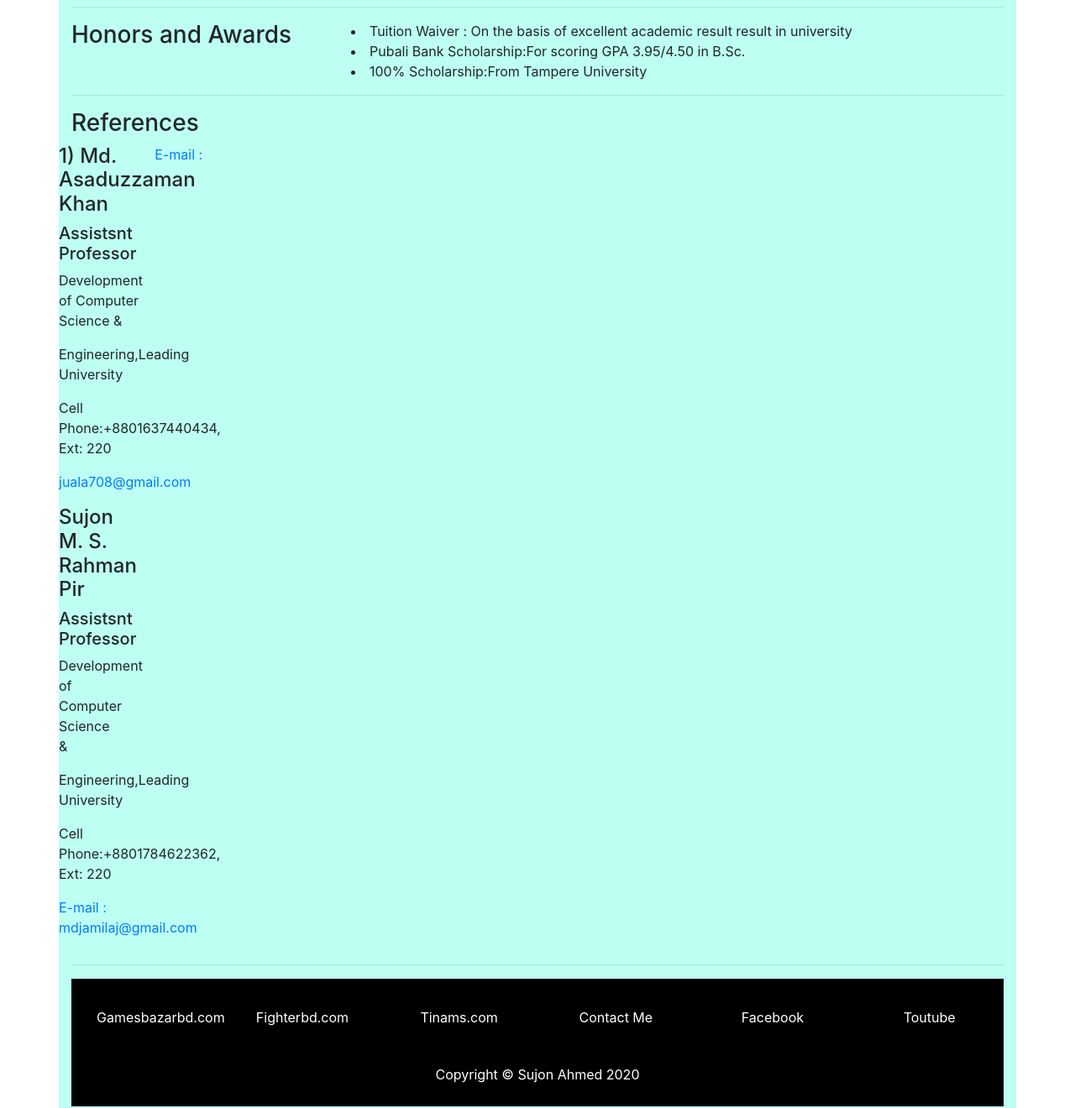
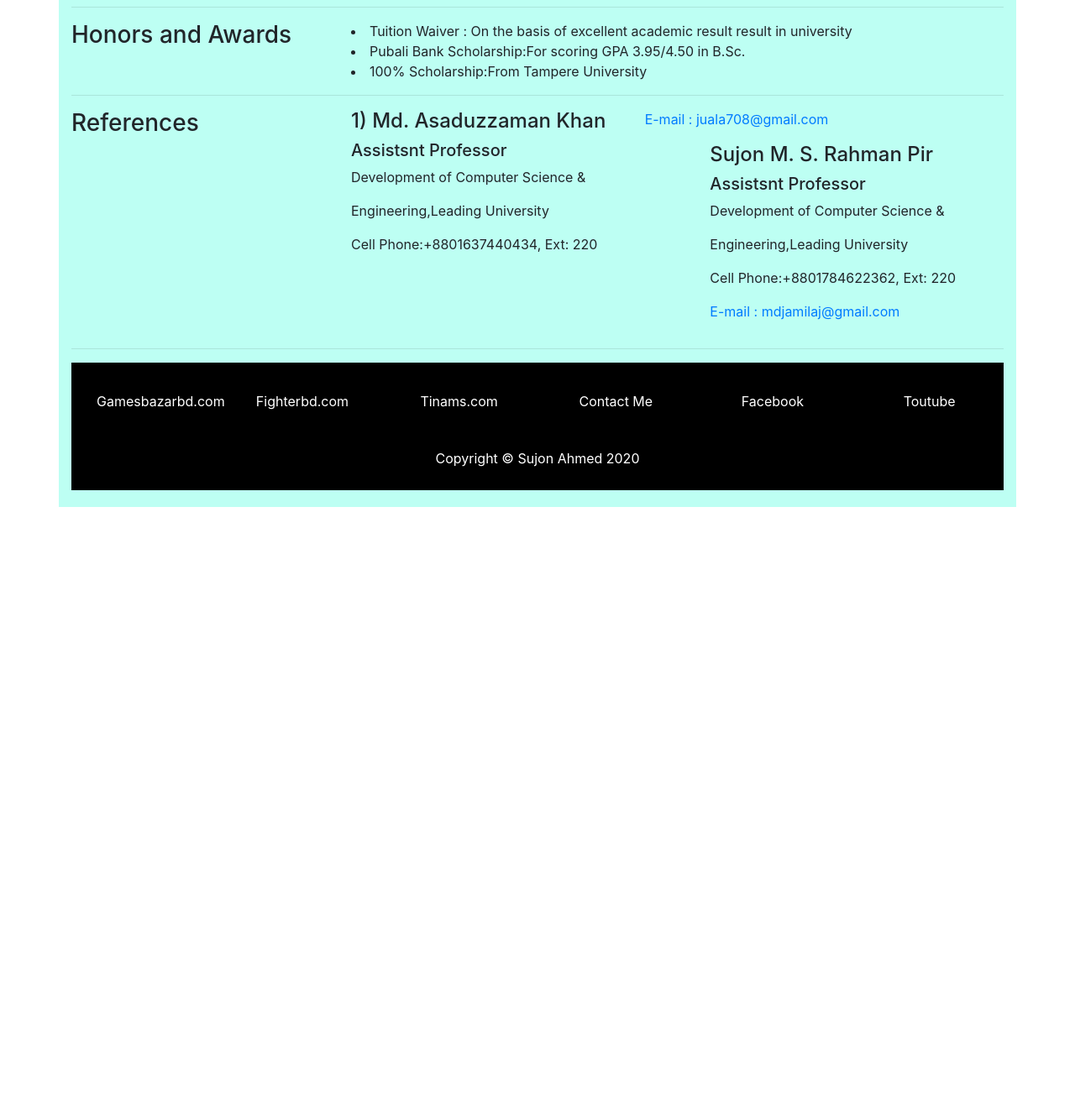
Before and after one commit to sasujonahmed/sujon, a plain HTML site: page index.html in a window 1280 px wide. Shown: the part 2020-3340 px from the top of the page at 84% size. After the commit the page ends 2624 px from the top, so only its background shows below. Drawn offline with nearby package versions, Linux system fonts and the light colour scheme.

Commit message:
Update index.html

```diff
--- a/index.html
+++ b/index.html
@@ -168,8 +168,6 @@
             <section id="personal-section">
                 <div class="content">
                     <div class="left-div">
-                           <div class="row">
-                            <div class="col-lg-6 col-md-4">
                         <h3>References</h3>
                     </div>
 
@@ -184,10 +182,7 @@
                              </div>
                                 <a>
                                     <p><a href="mailto:juala708@gmail.com">E-mail : juala708@gmail.com </a></p>
-                             </div>
                         <div class="edu-template-right">
-                            <div class="row">
-                            <div class="col-lg-6 col-md-4">
                             <h4>Sujon M. S. Rahman Pir</h4>
                             <h5>Assistsnt Professor</h5>
                             <p>Development of Computer Science &</p>
@@ -195,7 +190,7 @@
                             <p>Cell Phone:+8801784622362, Ext: 220</p>
                             <p><a <p><a href="mailto:mdjamilaj@gmail.com">E-mail : mdjamilaj@gmail.com </a></p>
 
-                </div>
+
                       </div>
             </section>
 
```
